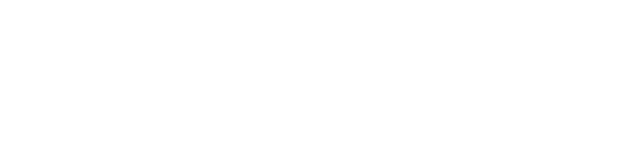
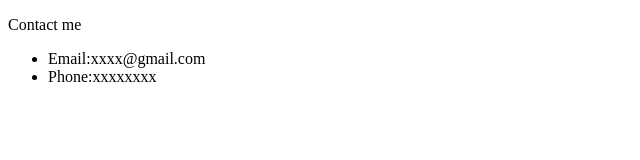
Before and after one commit to JoyChristine/Basic-info-site, a plain HTML site: page Contact.html in a window 1280 px wide. Shown: the whole page, without its empty margins (0-640 px from the left). Drawn offline with Linux system fonts and the light colour scheme.

Commit message:
initial commit

```diff
--- a/Contact.html
+++ b/Contact.html
@@ -8,7 +8,11 @@
 </head>
 
 <body>
-
+    <p>Contact me </p>
+    <ul>
+        <li>Email:xxxx@gmail.com</li>
+        <li>Phone:xxxxxxxx</li>
+    </ul>
 </body>
 
 </html>
```
Also changed, not shown: About.html (+2 -1 lines).
